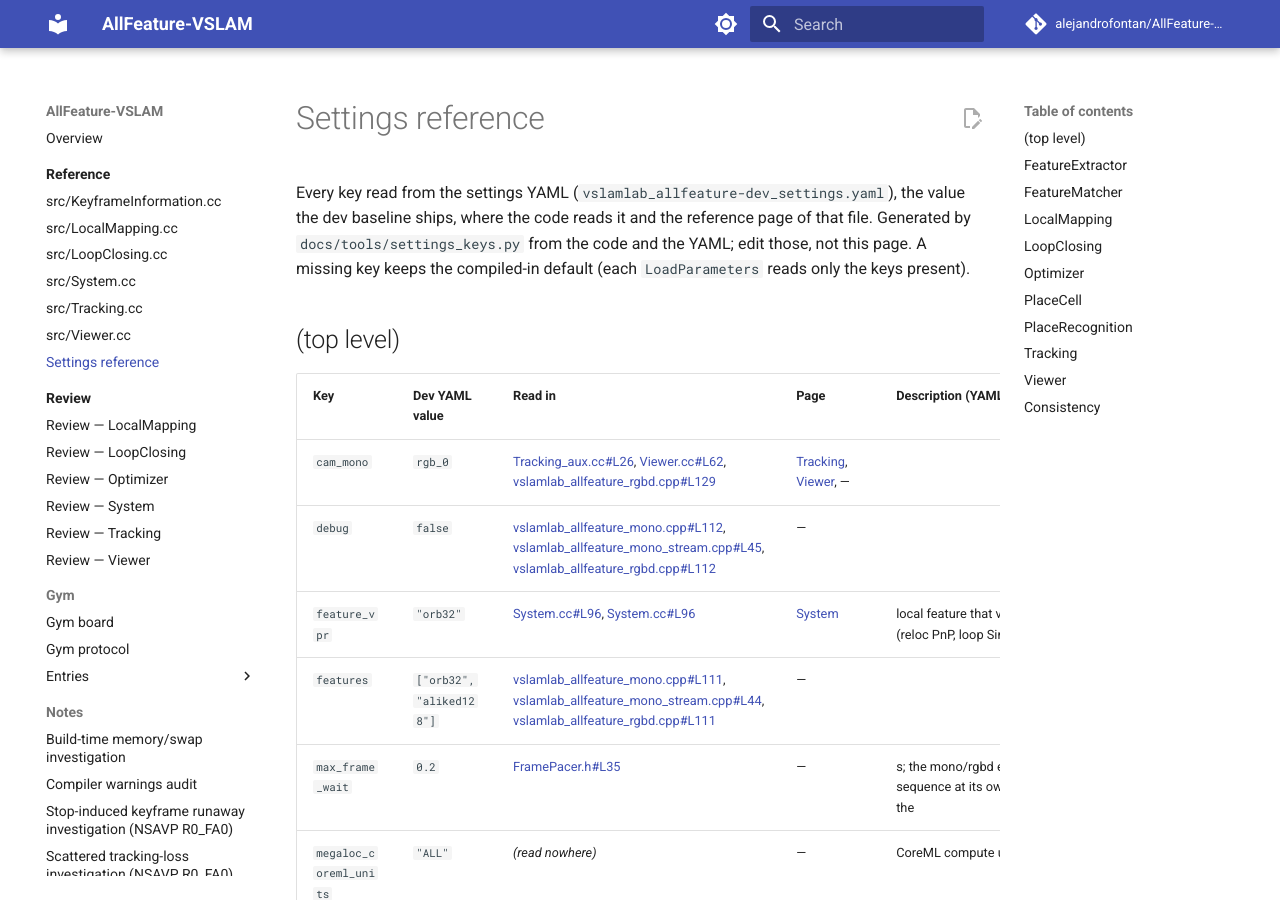
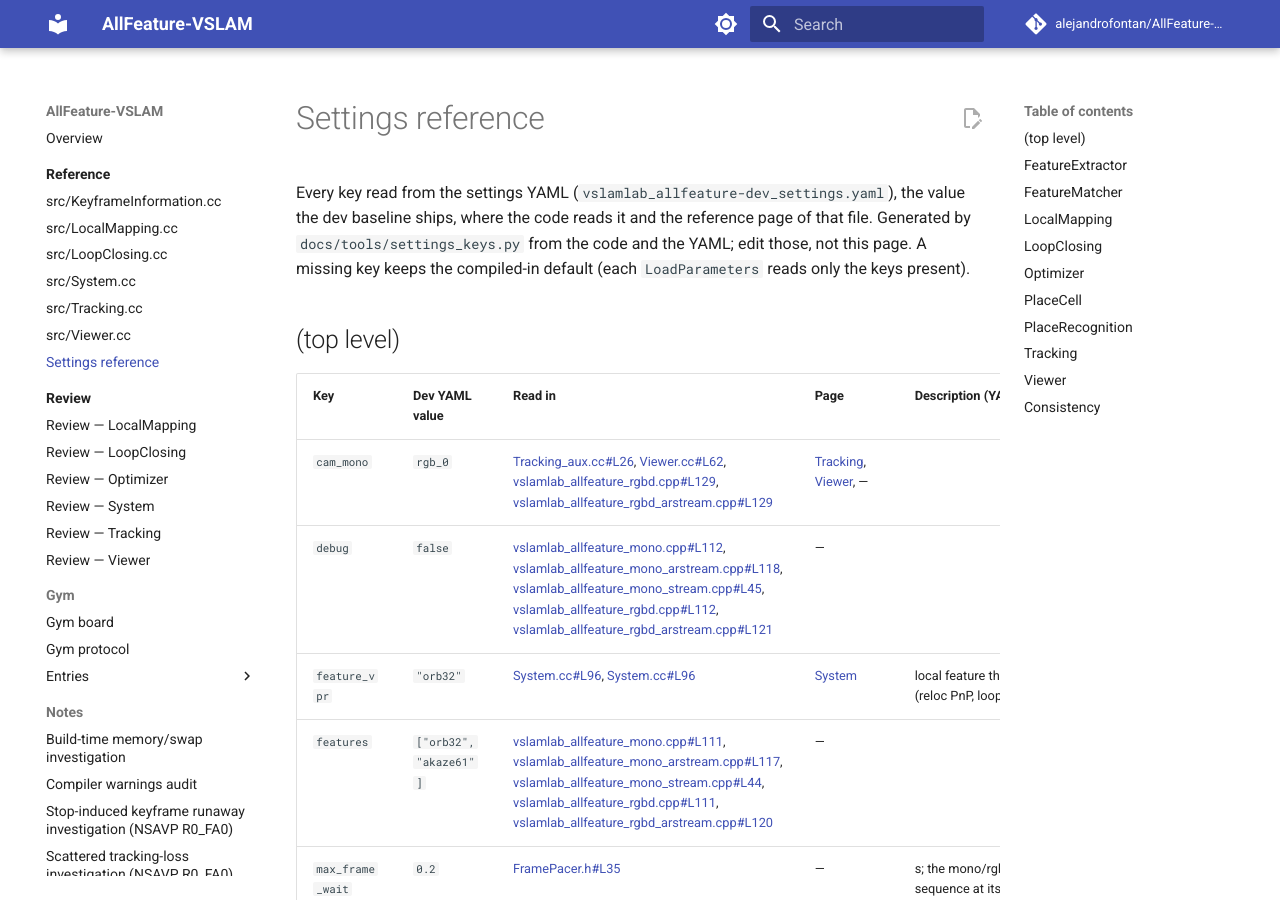
Before and after one commit to alejandrofontan/AllFeature-VSLAM, an MkDocs documentation site: the page built from docs/reference/settings.md, in a window 1280 px wide and 900 px high. Built offline with MkDocs 1.6.1 and Material for MkDocs 9.7.7, drawn with Linux system fonts in a browser that asks for light colours; comment, search, counter and statistics services are not loaded.

Commit message:
docs: regenerate the settings reference after the ARStream entry points
Co-Authored-By: Claude Fable 5.1 <noreply@anthropic.com>
Claude-Session: https://claude.ai/code/session_01Qmr7JvngZUHVVjPZ8YbQhy

```diff
--- a/docs/reference/settings.md
+++ b/docs/reference/settings.md
@@ -10,10 +10,10 @@ keeps the compiled-in default (each `LoadParameters` reads only the keys present
 
 | Key | Dev YAML value | Read in | Page | Description (YAML comment) |
 |---|---|---|---|---|
-| `cam_mono` | `rgb_0` | [Tracking_aux.cc#L26](https://github.com/alejandrofontan/AllFeature-VSLAM/blob/main/src/Tracking_aux.cc#L26 "cam_mono"), [Viewer.cc#L62](https://github.com/alejandrofontan/AllFeature-VSLAM/blob/main/src/Viewer.cc#L62 "cam_mono"), [vslamlab_allfeature_rgbd.cpp#L129](https://github.com/alejandrofontan/AllFeature-VSLAM/blob/main/src/vslamlab_allfeature_rgbd.cpp#L129 "cam_mono") | [Tracking](Tracking.md), [Viewer](Viewer.md), — |  |
-| `debug` | `false` | [vslamlab_allfeature_mono.cpp#L112](https://github.com/alejandrofontan/AllFeature-VSLAM/blob/main/src/vslamlab_allfeature_mono.cpp#L112 "debug"), [vslamlab_allfeature_mono_stream.cpp#L45](https://github.com/alejandrofontan/AllFeature-VSLAM/blob/main/src/vslamlab_allfeature_mono_stream.cpp#L45 "debug"), [vslamlab_allfeature_rgbd.cpp#L112](https://github.com/alejandrofontan/AllFeature-VSLAM/blob/main/src/vslamlab_allfeature_rgbd.cpp#L112 "debug") | — |  |
+| `cam_mono` | `rgb_0` | [Tracking_aux.cc#L26](https://github.com/alejandrofontan/AllFeature-VSLAM/blob/main/src/Tracking_aux.cc#L26 "cam_mono"), [Viewer.cc#L62](https://github.com/alejandrofontan/AllFeature-VSLAM/blob/main/src/Viewer.cc#L62 "cam_mono"), [vslamlab_allfeature_rgbd.cpp#L129](https://github.com/alejandrofontan/AllFeature-VSLAM/blob/main/src/vslamlab_allfeature_rgbd.cpp#L129 "cam_mono"), [vslamlab_allfeature_rgbd_arstream.cpp#L129](https://github.com/alejandrofontan/AllFeature-VSLAM/blob/main/src/vslamlab_allfeature_rgbd_arstream.cpp#L129 "cam_mono") | [Tracking](Tracking.md), [Viewer](Viewer.md), — |  |
+| `debug` | `false` | [vslamlab_allfeature_mono.cpp#L112](https://github.com/alejandrofontan/AllFeature-VSLAM/blob/main/src/vslamlab_allfeature_mono.cpp#L112 "debug"), [vslamlab_allfeature_mono_arstream.cpp#L118](https://github.com/alejandrofontan/AllFeature-VSLAM/blob/main/src/vslamlab_allfeature_mono_arstream.cpp#L118 "debug"), [vslamlab_allfeature_mono_stream.cpp#L45](https://github.com/alejandrofontan/AllFeature-VSLAM/blob/main/src/vslamlab_allfeature_mono_stream.cpp#L45 "debug"), [vslamlab_allfeature_rgbd.cpp#L112](https://github.com/alejandrofontan/AllFeature-VSLAM/blob/main/src/vslamlab_allfeature_rgbd.cpp#L112 "debug"), [vslamlab_allfeature_rgbd_arstream.cpp#L121](https://github.com/alejandrofontan/AllFeature-VSLAM/blob/main/src/vslamlab_allfeature_rgbd_arstream.cpp#L121 "debug") | — |  |
 | `feature_vpr` | `"orb32"` | [System.cc#L96](https://github.com/alejandrofontan/AllFeature-VSLAM/blob/main/src/System.cc#L96 "feature_vpr"), [System.cc#L96](https://github.com/alejandrofontan/AllFeature-VSLAM/blob/main/src/System.cc#L96 "feature_vpr") | [System](System.md) | local feature that verifies retrieved candidates (reloc PnP, loop Sim3); |
-| `features` | `["orb32", "aliked128"]` | [vslamlab_allfeature_mono.cpp#L111](https://github.com/alejandrofontan/AllFeature-VSLAM/blob/main/src/vslamlab_allfeature_mono.cpp#L111 "features"), [vslamlab_allfeature_mono_stream.cpp#L44](https://github.com/alejandrofontan/AllFeature-VSLAM/blob/main/src/vslamlab_allfeature_mono_stream.cpp#L44 "features"), [vslamlab_allfeature_rgbd.cpp#L111](https://github.com/alejandrofontan/AllFeature-VSLAM/blob/main/src/vslamlab_allfeature_rgbd.cpp#L111 "features") | — |  |
+| `features` | `["orb32", "akaze61"]` | [vslamlab_allfeature_mono.cpp#L111](https://github.com/alejandrofontan/AllFeature-VSLAM/blob/main/src/vslamlab_allfeature_mono.cpp#L111 "features"), [vslamlab_allfeature_mono_arstream.cpp#L117](https://github.com/alejandrofontan/AllFeature-VSLAM/blob/main/src/vslamlab_allfeature_mono_arstream.cpp#L117 "features"), [vslamlab_allfeature_mono_stream.cpp#L44](https://github.com/alejandrofontan/AllFeature-VSLAM/blob/main/src/vslamlab_allfeature_mono_stream.cpp#L44 "features"), [vslamlab_allfeature_rgbd.cpp#L111](https://github.com/alejandrofontan/AllFeature-VSLAM/blob/main/src/vslamlab_allfeature_rgbd.cpp#L111 "features"), [vslamlab_allfeature_rgbd_arstream.cpp#L120](https://github.com/alejandrofontan/AllFeature-VSLAM/blob/main/src/vslamlab_allfeature_rgbd_arstream.cpp#L120 "features") | — |  |
 | `max_frame_wait` | `0.2` | [FramePacer.h#L35](https://github.com/alejandrofontan/AllFeature-VSLAM/blob/main/include/FramePacer.h#L35 "max_frame_wait") | — | s; the mono/rgbd executables replay the sequence at its own rate (sleep for the rest of the |
 | `megaloc_coreml_units` | `"ALL"` | *(read nowhere)* | — | CoreML compute units: "ALL" | "CPUAndGPU" | "CPUAndNeuralEngine" | "CPUOnly". The Neural Engine |
 | `megaloc_onnx` | `"megaloc_models/megaloc_322x322.onnx"` | [System.cc#L97](https://github.com/alejandrofontan/AllFeature-VSLAM/blob/main/src/System.cc#L97 "megaloc_onnx"), [System.cc#L97](https://github.com/alejandrofontan/AllFeature-VSLAM/blob/main/src/System.cc#L97 "megaloc_onnx") | [System](System.md) | vpr: megaloc — the model file to load, exported by Thirdparty/placecell/tools/export_megaloc.py: |
```
